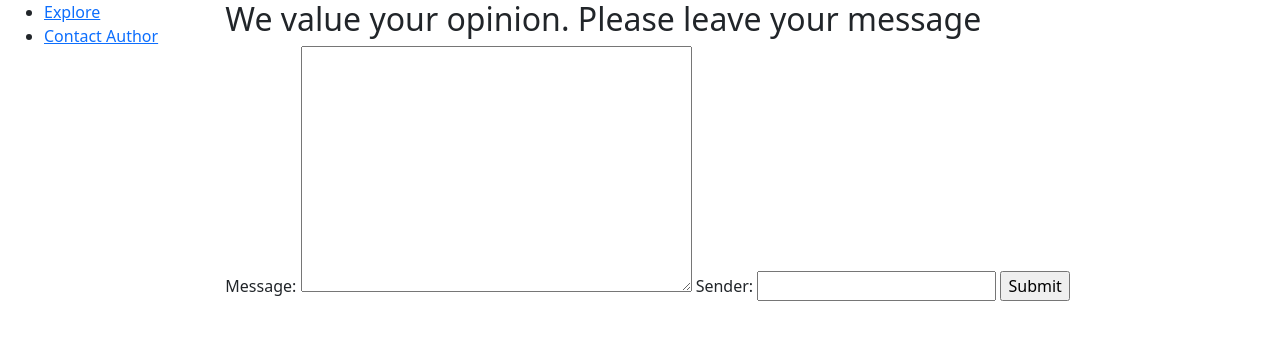
After one commit to PeachJamm/TailorTongue_Djangoweb, a Django app: page /catalog/contact/ in a window 1280 px wide. The commit adds this page. Shown: the top 340 px of the page. Run offline with Django 4.2, Linux system fonts and the light colour scheme.

Commit message:
加上contact骨架

```diff
--- /dev/null
+++ b/catalog/Forms.py
@@ -0,0 +1,5 @@
+from django import forms
+
+class ContactForm(forms.Form):
+    message = forms.CharField(widget=forms.Textarea)
+    sender = forms.EmailField()
--- a/catalog/models.py
+++ b/catalog/models.py
@@ -1,7 +1,6 @@
 from django.db import models
 from django.urls import reverse
 # Create your models here.
-
 
 
 class WordInfo(models.Model):
--- /dev/null
+++ b/catalog/templates/contact_base.html
@@ -0,0 +1,15 @@
+{% extends "explore_base.html" %}
+
+{% block title %}<title>Contact Author</title>{% endblock %}
+{% block content %}
+    {% block contactus %}
+        <h2>We value your opinion. Please leave your message</h2>
+    {% endblock %}
+    {% block contactform %}
+        <form action="{% url 'contact' %}" method="post">
+        {% csrf_token %}
+        {{ form }}
+        <input type="submit" value="Submit">
+        </form>
+    {% endblock %}
+{% endblock %}
--- a/catalog/templates/explore.html
+++ b/catalog/templates/explore.html
@@ -5,6 +5,11 @@
   <p>Welcome to TailorTongue, a website developed by <em>Gloria Tao</em>!</p>
   <h2>Word you may like</h2>
   <p>Word lists:</p>
+    <form action="/your-name/" method="post">
+    <label for="your_name">Your name: </label>
+    <input id="your_name" type="text" name="your_name" value="{{ current_name }}">
+    <input type="submit" value="OK">
+</form>
   <ul>
  <table>
   <thead>
--- a/catalog/templates/explore_base.html
+++ b/catalog/templates/explore_base.html
@@ -15,8 +15,8 @@
       <div class="col-sm-2">
       {% block sidebar %}
         <ul class="sidebar-nav">
-          <li><a href="{% url 'index' %}">Explore</a></li>
-          <li><a href="">My space</a></li>
+          <li><a href="{% url 'explore' %}">Explore</a></li>
+          <li><a href="{% url 'contact' %}">Contact Author</a></li>
         </ul>
      {% endblock %}
       </div>
--- a/catalog/urls.py
+++ b/catalog/urls.py
@@ -1,6 +1,7 @@
 from django.urls import path
 from . import views
 
-urlpatterns = [
-    path('', views.index, name='index'),
-]
+urlpatterns = (
+    path('', views.explore, name='explore'),#
+    path('contact/',views.contact,name='contact')#
+)
--- a/catalog/views.py
+++ b/catalog/views.py
@@ -1,12 +1,15 @@
 from django.shortcuts import render
+from django.core.mail import send_mail
+from django.http import HttpResponseRedirect
+from django.http import JsonResponse
 import requests
 import json
-from django.http import JsonResponse
 
 
 from .models import WordInfo
+from .Forms import ContactForm
 
-def index(request):
+def explore(request):
     url = "https://api.datamuse.com/words?ml=ocean&md=d&max=5"
 
     # 发送API请求并获取响应
@@ -16,3 +19,16 @@ def index(request):
     list_data = [{'word': d['word'], 'defs': d['defs'][0]} for d in data]
 
     return render(request, 'explore.html', {'data': list_data})
+
+def contact(request):
+    if request.method=="POST":
+        form=ContactForm(request.POST)
+        if form.is_valid():
+            message = form.cleaned_data["message"]
+            sender = form.cleaned_data["sender"]
+
+        return render(request, 'contact_accepted.html', {"message": message, "sender": sender})
+
+    else:
+        form=ContactForm()
+        return render(request, 'contact_base.html',{"form":form})
```
Also changed, not shown: catalog/templates/contact_accepted.html (added, +9 -0 lines).
